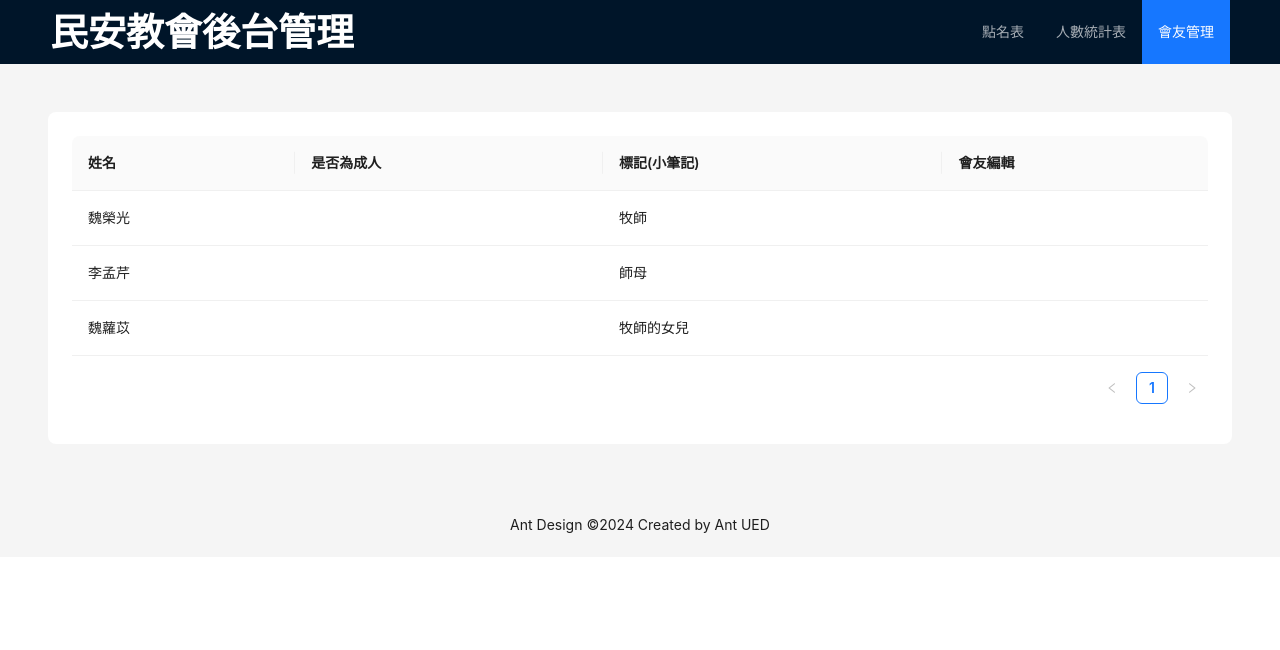
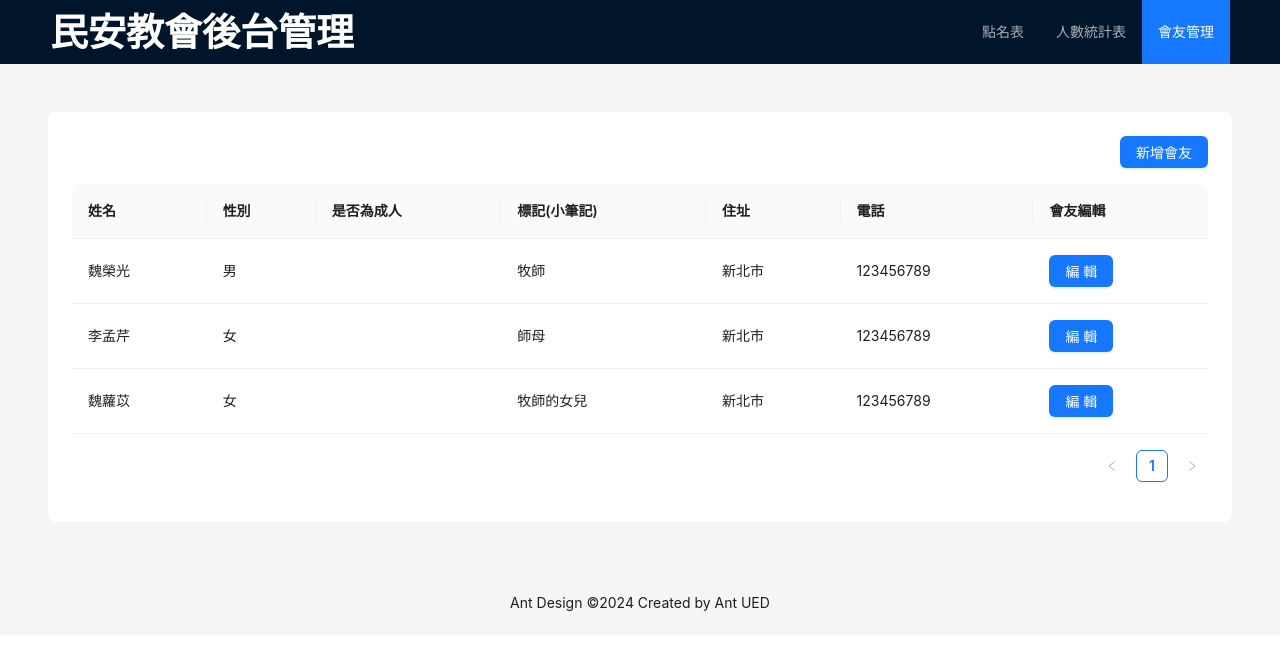
Before and after one commit to steven-oss/minaanChurch, a React (Create React App) app in the folder minan_rollcall/: page /MemberManagement in a window 1280 px wide. Shown: the top 650 px of the page. Built offline with nearby package versions, Linux system fonts and the light colour scheme.

Commit message:
新增button、modal component

```diff
--- /dev/null
+++ b/minan_rollcall/src/components/memberManagement/MemberManagementButton.tsx
@@ -0,0 +1,13 @@
+import { Button } from "antd";
+import React, { useState } from "react";
+
+interface Props{
+    actionName:string;
+    onClick:()=>void;
+}
+export default function MemberManagementButton(props:Props){
+    const {actionName,onClick} = props;
+    return(
+        <Button type="primary" onClick={onClick}>{actionName}</Button>
+    )
+}
--- /dev/null
+++ b/minan_rollcall/src/components/memberManagement/MemberManagementModal.tsx
@@ -0,0 +1,16 @@
+import { Modal } from "antd";
+import React from "react";
+
+interface Props{
+    open:boolean;
+    onCreateButtonOK:()=>void;
+    onCreateButtonCancel:()=>void;
+}
+export default function MemberManagementModal(props:Props){
+    const {open,onCreateButtonOK,onCreateButtonCancel} = props;
+    return(
+        <Modal open={open} onOk={onCreateButtonOK} onCancel={onCreateButtonCancel}>
+            <p>123...</p>
+        </Modal>
+    )
+}
--- a/minan_rollcall/src/components/memberManagement/MemberManagementTable.tsx
+++ b/minan_rollcall/src/components/memberManagement/MemberManagementTable.tsx
@@ -1,19 +1,34 @@
 import React, { useState } from 'react';
-import {  Table } from 'antd';
+import {  Col, Row, Table } from 'antd';
 import type { TableProps } from 'antd';
+import MemberManagementButton from './MemberManagementButton.tsx';
 
 interface DataType{
   key:number;
   name:string;
+  sex:string;
   isAdult:boolean;
   notes:string;
-  action:any;
+  address:string;
+  phone:string;
 }
+
+interface Props{
+  onEditButton:(key:number)=>void;
+}
+
+export default function MemberManagementTable(props:Props) {
+  const {onEditButton} = props;
   const columns: TableProps<DataType>['columns'] = [
     {
       title: '姓名',
       dataIndex: 'name',
       key: 'name',
+    },
+    {
+      title:'性別',
+      dataIndex:'sex',
+      key:'sex'
     },
     {
       title: '是否為成人',
@@ -26,9 +41,22 @@ const columns: TableProps<DataType>['columns'] = [
       key: 'notes',
     },
     {
+      title:'住址',
+      dataIndex:'address',
+      key:'address'
+    },
+    {
+      title:'電話',
+      dataIndex:'phone',
+      key:'phone'
+    },
+    {
       title: '會友編輯',
       dataIndex: 'Action',
       key: 'action',
+      render: (_,record) => (
+        <MemberManagementButton actionName='編輯' onClick={()=>onEditButton(record.key)}/>
+      ),
     },
   ];
 
@@ -36,30 +64,32 @@ const data: DataType[] = [
     {
       key: 1,
       name: '魏榮光',
+      sex:'男',
       isAdult: true,
       notes: '牧師',
-    action: ['nice', 'developer'],
+      address:'新北市',
+      phone:'123456789',
     },
     {
       key: 2,
       name: '李孟芹',
+      sex:'女',
       isAdult: true,
       notes: '師母',
-    action: ['loser'],
+      address:'新北市',
+      phone:'123456789',
     },
     {
       key: 3,
       name: '魏蘿苡',
+      sex:'女',
       isAdult: false,
       notes: '牧師的女兒',
-    action: ['cool', 'teacher'],
+      address:'新北市',
+      phone:'123456789',
     },
   ];
 
-interface Props{
-  onButtonClick:(name:string)=>void;
-}
-export default function MemberManagementTable(props:Props) {
   return (
       <Table columns={columns} dataSource={data} />
   );
--- a/minan_rollcall/src/pages/memberManagement/MemberManagementViewScreen.tsx
+++ b/minan_rollcall/src/pages/memberManagement/MemberManagementViewScreen.tsx
@@ -1,38 +1,37 @@
 import React, { useState } from "react";
-import { Backdrop, Box, createStyles, Fade, Grid, makeStyles, Modal, Paper, Theme } from "@material-ui/core";
 import MemberManagementTable from "../../components/memberManagement/MemberManagementTable.tsx";
-
-const useStyles = makeStyles((theme: Theme) =>
-    createStyles({
-      modal: {
-        display: 'flex',
-        alignItems: 'center',
-        justifyContent: 'center',
-      },
-      paper: {
-        backgroundColor: theme.palette.background.paper,
-        border: '2px solid #000',
-        boxShadow: theme.shadows[5],
-        padding: theme.spacing(2, 4, 3),
-      },
-    }),
-  );
+import { Col, Row } from "antd";
+import MemberManagementButton from "../../components/memberManagement/MemberManagementButton.tsx";
+import MemberManagementModal from "../../components/memberManagement/MemberManagementModal.tsx";
 
 export default function MemberManagementViewScreen() {
-    const classes = useStyles();
 
-    const [open,setOpen] = useState(false)
+    const [open,setOpen] = useState<boolean>(false)
 
-    const handleButtonClick = (name:string)=>{
-        setOpen(true);
-      };
-    const handleModalClose=()=>{
-        setOpen(false);
+    const handleCreateButton = ()=>{
+      setOpen(true);
+    };
+    const handleCreateButtonOK=()=>{
+      setOpen(false);
     }
+    const handleCreateButtonCancel=()=>{
+      setOpen(false);
+    }
+
+    const handleEditButton = (key:number)=>{
+      setOpen(true);
+      console.log(key);
+    };
+
     return(
         <>
-        <MemberManagementTable onButtonClick={(name:string)=>handleButtonClick(name)}/>
-
+         <Row justify="end" style={{ marginBottom: 16 }}>
+            <Col>
+              <MemberManagementButton actionName="新增會友" onClick={handleCreateButton} />
+            </Col>
+          </Row>
+          <MemberManagementTable onEditButton={(key:number)=>handleEditButton(key)}/>
+          <MemberManagementModal open={open} onCreateButtonOK={handleCreateButtonOK} onCreateButtonCancel={handleCreateButtonCancel}/>
         </>
     )
 }
```
Lines whose indentation alone changed are shown as unchanged.
